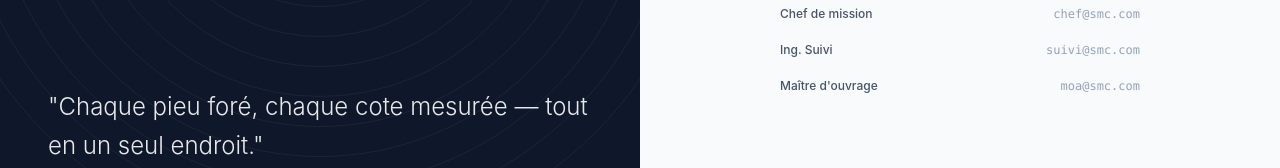
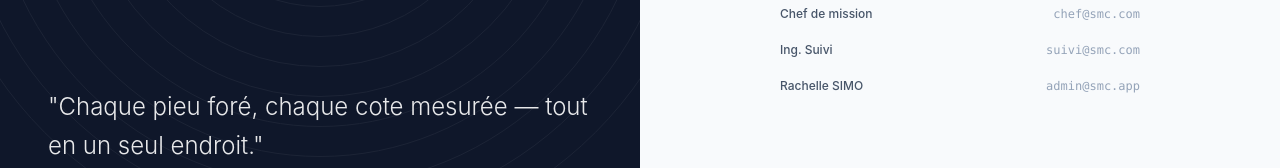
Before and after one commit to dbranly/smc, a React (Vite) app in the folder frontend/: page /#/login in a window 1280 px wide. Shown: the part 543-711 px from the top of the page. Built offline with nearby package versions, Linux system fonts and the light colour scheme; the HTML template or start-up script is replaced by a standard one.

Commit message:
Update Login.jsx

```diff
--- a/frontend/src/pages/Login.jsx
+++ b/frontend/src/pages/Login.jsx
@@ -138,7 +138,7 @@ export default function Login() {
               {[
                 { role: 'Chef de mission',    email: 'chef@smc.com',   pw: 'chef123'  },
                 { role: 'Ing. Suivi',         email: 'suivi@smc.com',  pw: 'suivi123' },
-                { role: "Maître d'ouvrage",   email: 'moa@smc.com',    pw: 'moa123'   },
+                { role: "Rachelle SIMO",   email: 'admin@smc.app',    pw: 'ChangeMe2025!'   },
               ].map(d => (
                 <button key={d.email} onClick={() => setForm({ email: d.email, password: d.pw })}
                   className="w-full flex items-center justify-between px-3 py-2 rounded-lg themed-hover transition-all cursor-pointer text-left">
```
